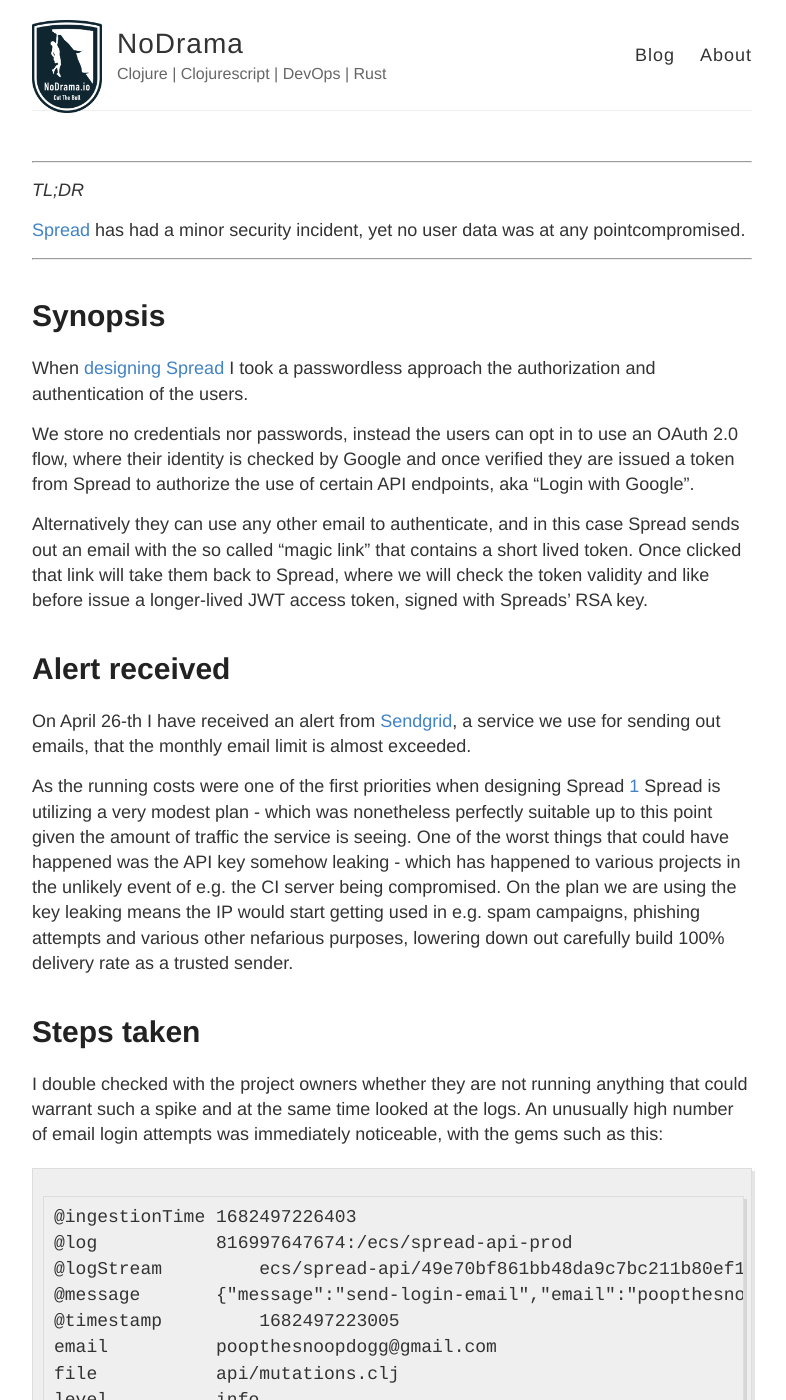
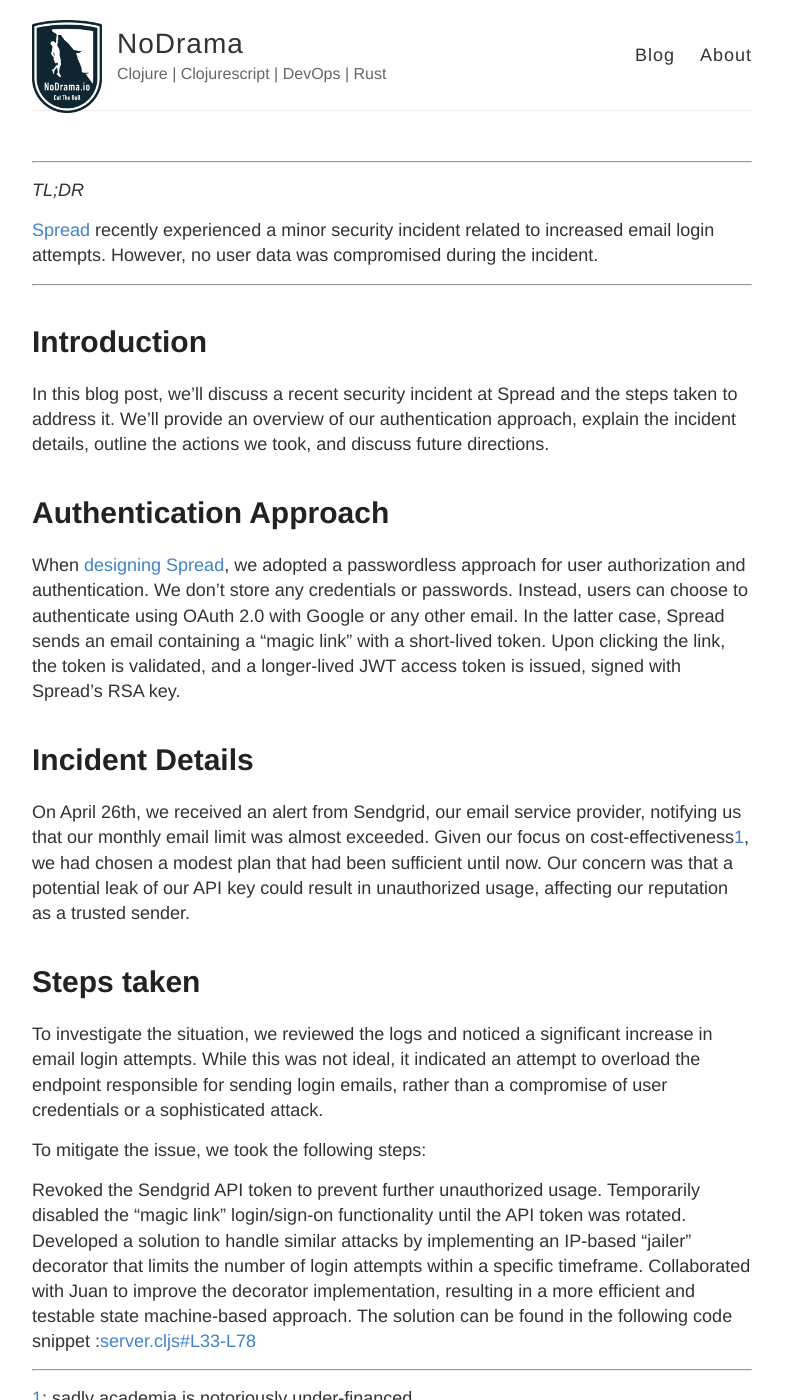
Before and after one commit to fbielejec/fbielejec.github.io, a Jekyll site: the page built from _posts/2023-04-26-attack-on-spread.md, in a window 1280 px wide and 1400 px high. Shown: the whole window, without its empty margins (248-1034 px from the left). Built offline with Jekyll 4.4.1, drawn with Linux system fonts in a browser that asks for light colours; emoji names are drawn with the system emoji font; our own code applies the rules of GitHub Pages for plain Markdown files; comment, search, counter and statistics services are not loaded; some of the changed text lies outside the part shown.

Commit message:
reworded

````diff
--- a/_posts/2023-04-26-attack-on-spread.md
+++ b/_posts/2023-04-26-attack-on-spread.md
@@ -4,74 +4,47 @@
 author: Filip Bielejec
 comments: true
 categories: [Clojure, spread, authorization, authentication, security]
-summary: "Spread is ready to use and availiable at https://spreadviz.org"
+summary: "In this blog post I describe a minor security incident"
 ---
 
 ---
 *TL;DR*
 
-[Spread](https://spreadviz.org/) has had a minor security incident, yet no user data was at any pointcompromised.
+[Spread](https://spreadviz.org/) recently experienced a minor security incident related to increased email login attempts.
+However, no user data was compromised during the incident.
 
 ---
 
-# <a name="intro"/> Synopsis
+# <a name="intro"/> Introduction
 
-When [designing Spread](https://www.blog.nodrama.io/spread/) I took a passwordless approach the authorization and authentication of the users.
+In this blog post, we'll discuss a recent security incident at Spread and the steps taken to address it.
+We'll provide an overview of our authentication approach, explain the incident details, outline the actions we took, and discuss future directions.
 
-We store no credentials nor passwords, instead the users can opt in to use an OAuth 2.0 flow, where their identity is checked by Google and once verified they are issued a token from Spread to authorize the use of certain API endpoints, aka "Login with Google".
+# <a name="auth"/> Authentication Approach
 
-Alternatively they can use any other email to authenticate, and in this case Spread sends out an email with the so called "magic link" that contains a short lived token.
-Once clicked that link will take them back to Spread, where we will check the token validity and like before issue a longer-lived JWT access token, signed with Spreads' RSA key.
+When [designing Spread](https://www.blog.nodrama.io/spread/), we adopted a passwordless approach for user authorization and authentication.
+We don't store any credentials or passwords.
+Instead, users can choose to authenticate using OAuth 2.0 with Google or any other email.
+In the latter case, Spread sends an email containing a "magic link" with a short-lived token.
+Upon clicking the link, the token is validated, and a longer-lived JWT access token is issued, signed with Spread's RSA key.
 
-# <a name="what"/> Alert received
+# <a name="details"/> Incident Details
 
-On April 26-th I have received an alert from [Sendgrid](https://sendgrid.com/), a service we use for sending out emails, that the monthly email limit is almost exceeded.
+On April 26th, we received an alert from Sendgrid, our email service provider, notifying us that our monthly email limit was almost exceeded.
+Given our focus on cost-effectiveness<sup>[1](#footnote1)</sup>, we had chosen a modest plan that had been sufficient until now.
+Our concern was that a potential leak of our API key could result in unauthorized usage, affecting our reputation as a trusted sender.
 
-As the running costs were one of the first priorities when designing Spread <sup>[1](#footnote1)</sup> Spread is utilizing a very modest plan - which was nonetheless perfectly suitable up to this point given the amount of traffic the service is seeing.
-One of the worst things that could have happened was the API key somehow leaking - which has happened to various projects in the unlikely event of e.g. the CI server being compromised.
-On the plan we are using the key leaking means the IP would start getting used in e.g. spam campaigns, phishing attempts and various other nefarious purposes, lowering down out carefully build 100% delivery rate as a trusted sender.
+# <a name="steps"/> Steps taken
 
-# <a name="what"/> Steps taken
+To investigate the situation, we reviewed the logs and noticed a significant increase in email login attempts. While this was not ideal, it indicated an attempt to overload the endpoint responsible for sending login emails, rather than a compromise of user credentials or a sophisticated attack.
 
-I double checked with the project owners whether they are not running anything that could warrant such a spike and at the same time looked at the logs.
-An unusually high number of email login attempts was immediately noticeable, with the gems such as this:
+To mitigate the issue, we took the following steps:
 
-```
-@ingestionTime 1682497226403
-@log           816997647674:/ecs/spread-api-prod
-@logStream	   ecs/spread-api/49e70bf861bb48da9c7bc211b80ef170
-@message       {"message":"send-login-email","email":"poopthesnoopdogg@gmail.com","redirectUri":"https://spreadviz.org","timestamp":"2023-04-26T08:20:23Z","level":"info","file":"api/mutations.clj","line":26}
-@timestamp	   1682497223005
-email          poopthesnoopdogg@gmail.com
-file           api/mutations.clj
-level          info
-line           26
-message        send-login-email
-redirectUri	   https://spreadviz.org
-timestamp	   2023-04-26T08:20:23Z
-```
-
-This was a rather good thing - a dumb, single machine attempt to wear down the endpoint responsible for sending the login emails, rather than credential leaking or a sophisticated attack.
-The dowside was it quickly wore through the sendgrid quotas.
-
-Out of abundance of caution I revoked the Sendgrid API token, which meant that before it is rotated<sup>[1](#footnote2)</sup>, the "magic link" login/sign-on would not work.
-Which I deemed acceptable, given the low volume of traffic that the service is usualy operating with.
-
-At this point I still didn't do anything to rectify the actual problem, but it had added the bonus that the attackers script likely crashed when the endpoint started returning an error :joy: .
-
-In an hour or so I whipped out a quick solution for similar attacks - it maintains a set of IP addresses and "jails them" if anyone tries the login endpoint too often in a fixed time frame.
-The "jailer" is a decorator than can actually be used to protect any endpoint, not just the login ones.
-
-Since the attack had stopped for now, there was no reaon to rush a solution.
-I asked [Juan](https://github.com/jpmonettas?tab=repositories) for a review, and in the next day, based on his input, created an [improved take](https://github.com/phylogeography/spread/blob/5964d016665270d960e94a193b44f5dff75578b1/src/clj/api/server.clj#L62-L79) on the decorator, which works as a state machine and thus is easier to test.
-
-For the curious here's the solution: [server.cljs#L33-L78](https://github.com/phylogeography/spread/blob/5964d016665270d960e94a193b44f5dff75578b1/src/clj/api/server.clj#L33-L78)
-
-# <a name="future"/> Future directions
-
-The jailer state is maintained in an atom - which although thread safe when used with Clojure's immutable data types could hinder performance.
-If the need arises I will move it to a more performant data type or even to the RDB used by Spread for persitance.
+Revoked the Sendgrid API token to prevent further unauthorized usage.
+Temporarily disabled the "magic link" login/sign-on functionality until the API token was rotated.
+Developed a solution to handle similar attacks by implementing an IP-based "jailer" decorator that limits the number of login attempts within a specific timeframe.
+Collaborated with Juan to improve the decorator implementation, resulting in a more efficient and testable state machine-based approach.
+The solution can be found in the following code snippet :[server.cljs#L33-L78](https://github.com/phylogeography/spread/blob/5964d016665270d960e94a193b44f5dff75578b1/src/clj/api/server.clj#L33-L78)
 
 ---
-<a name="footnote1">1</a>: sadly academia is notoriously underfinanced.
-<a name="footnote2">2</a>: by triggering an automated CI build which takes couple minutes at most
+<a name="footnote1">1</a>: sadly academia is notoriously under-financed.
````
